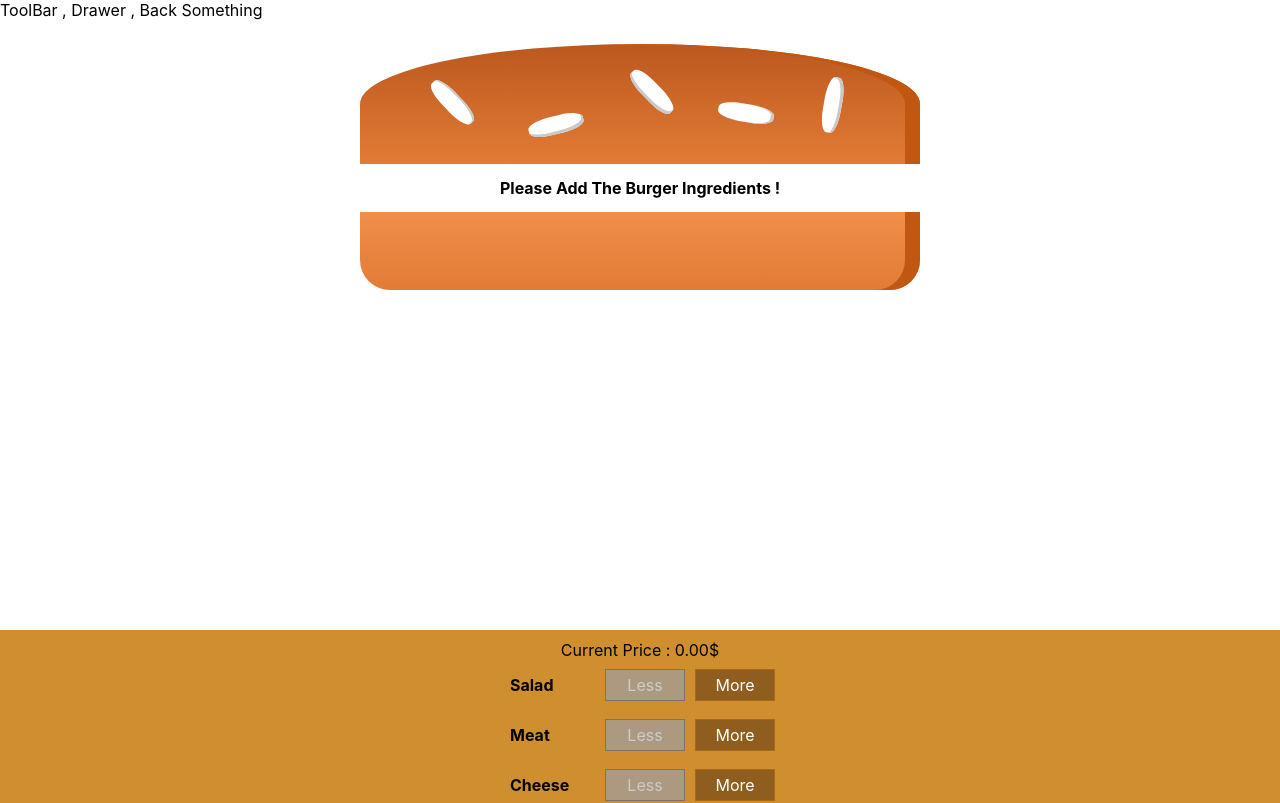
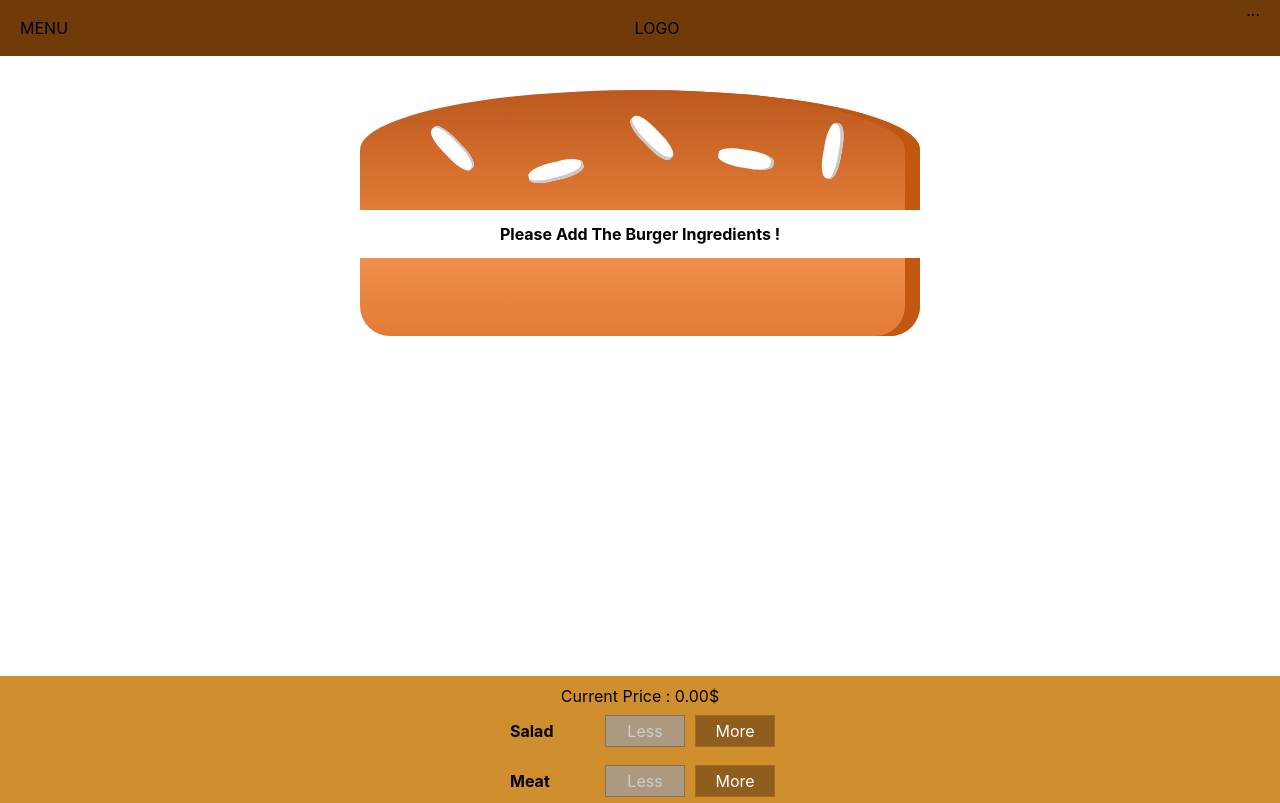
Before and after one commit to MasterBDX/Burger-Generator, a React app: page / in a window 1280 px wide. Shown: the top 803 px of the page. Built offline with nearby package versions, Linux system fonts and the light colour scheme.

Commit message:
Added Toolbar component

```diff
--- a/src/components/Layout/Layout.js
+++ b/src/components/Layout/Layout.js
@@ -3,9 +3,11 @@ import React from 'react';
 import classes from './Layout.module.css';
 import Aux from '../../hoc/Auxiliary/Aux';
 
+import Toolbar from '../Navigation/Toolbar/Toolbar';
+
 const Layout = (props) => (
     <Aux>
-        <div> ToolBar , Drawer , Back Something </div>
+        <Toolbar />
         <main className={classes.Content}>
             {props.children}
         </main>
--- a/src/components/Layout/Layout.module.css
+++ b/src/components/Layout/Layout.module.css
@@ -1,4 +1,4 @@
 .Content{
-    margin-top: 10px;
+    margin-top: 76px;
 
 }
--- /dev/null
+++ b/src/components/Navigation/Toolbar/Toolbar.js
@@ -0,0 +1,14 @@
+import React from 'react';
+
+import classes from './Toolbar.module.css';
+
+const toolbar = (props) => (
+    <header className={classes.Toolbar}>
+        <div>MENU</div>
+        <div>LOGO</div>
+        <nav>...</nav>
+    </header>
+);
+
+
+export default toolbar;
--- /dev/null
+++ b/src/components/Navigation/Toolbar/Toolbar.module.css
@@ -0,0 +1,18 @@
+.Toolbar {
+    height: 56px;
+    width: 100%;
+    position: fixed;
+    top: 0;
+    left: 0;
+    background-color: #703B09;
+    display: flex;
+    justify-content: space-between;
+    align-items: center;
+    padding: 0 20px;
+    box-sizing: border-box;
+    z-index: 90;
+}
+
+.Toolbar nav {
+    height: 100%;
+}
```
